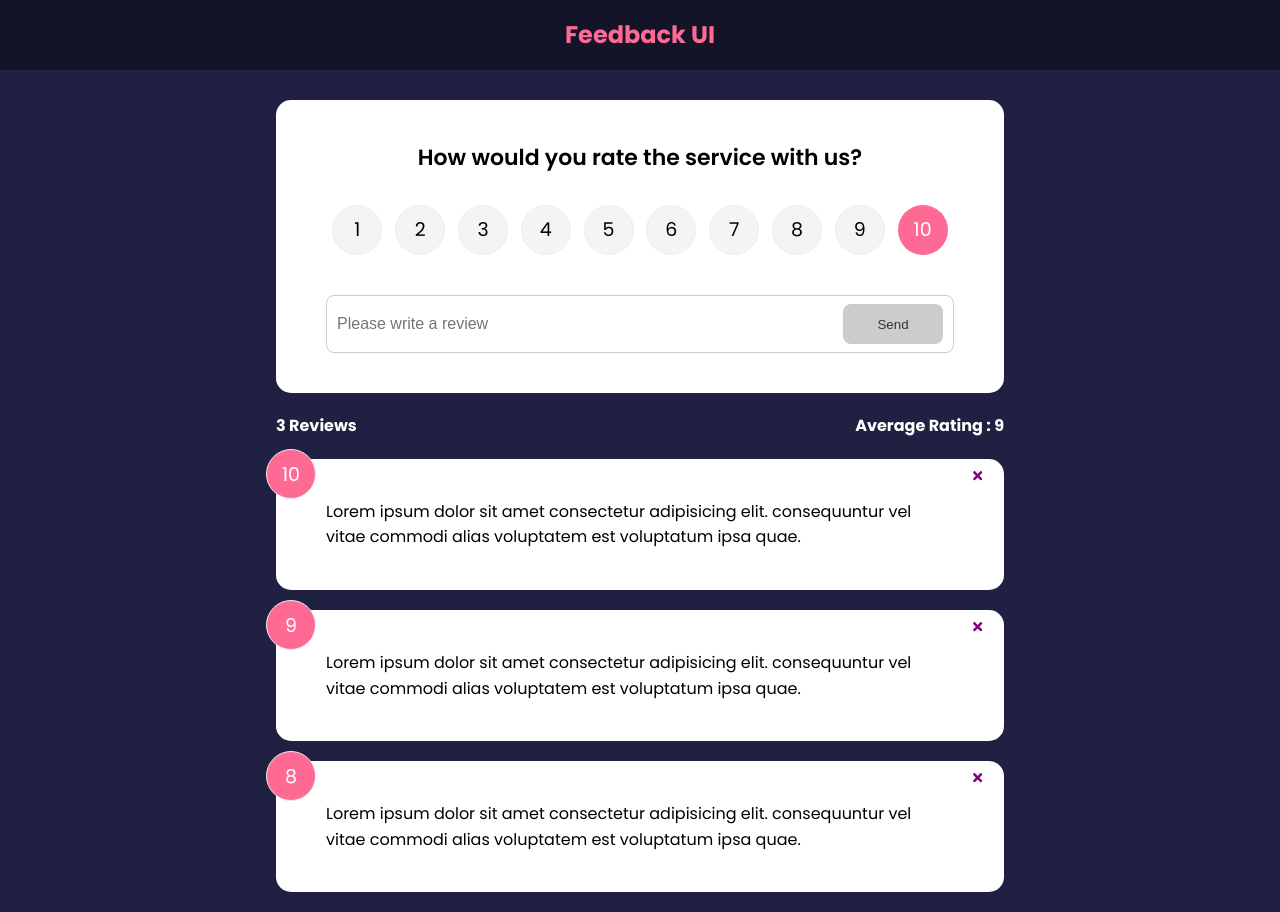
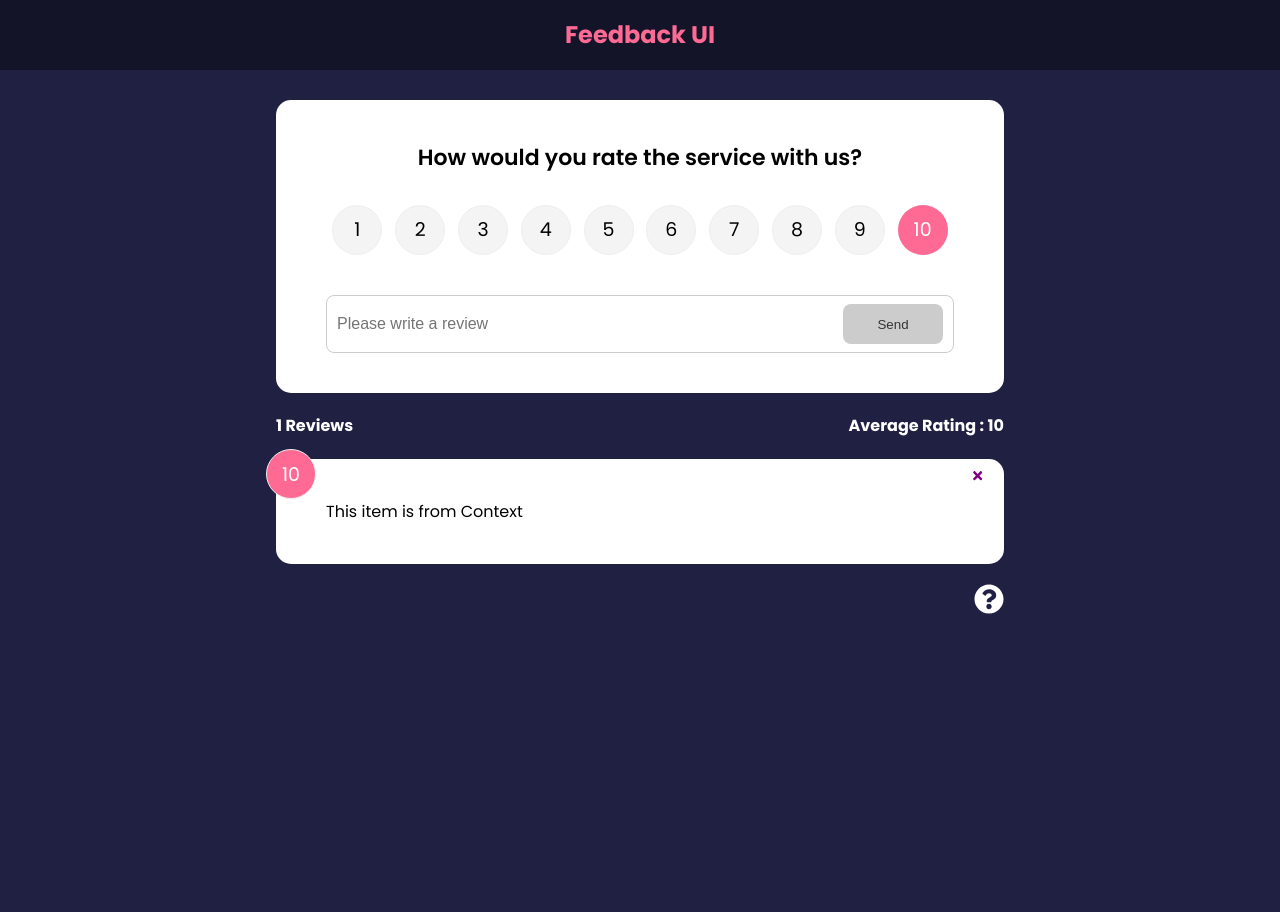
Before and after one commit to DhanushUpadya/Feedback-App, a React (Create React App) app: page / in a window 1280 px wide. After the commit the page ends 800 px from the top, so only its background shows below. Built offline with nearby package versions, Linux system fonts and the light colour scheme.

Commit message:
created a global state with useContext hook

```diff
--- a/src/App.js
+++ b/src/App.js
@@ -7,6 +7,8 @@ import FeedbackData from "./data/FeedbackData";
 import FeedbackStats from "./components/FeedbackStats";
 import FeedbackForm from "./components/FeedbackForm";
 import AboutPage from './pages/AboutPage';
+import AboutIconLink from './components/AboutIconLink';
+import {FeedbackProvider} from './context/FeedbackContext'
 
 
 function App() {
@@ -26,18 +28,17 @@ function App() {
 
     }
     return (
+        <FeedbackProvider>
         <Router>
         <Header />
-
-
         <div className="container">
             <Routes>
                 <Route exact path ='/' element={
                     <>
                      <FeedbackForm handleAdd = {addFeedback}/>
-                     <FeedbackStats feedback={feedback}/>
+                     <FeedbackStats />
                     <FeedbackList
-                        feedback = {feedback}
+
                          handleDelete={deleteFeedback}
                             />
                     </>
@@ -45,9 +46,13 @@ function App() {
 
                 </Route>
             < Route path='/about' element={<AboutPage/>}/>
+
+
             </Routes>
+            <AboutIconLink/>
         </div>
         </Router>
+        </FeedbackProvider>
     )
 }
 
--- /dev/null
+++ b/src/components/AboutIconLink.jsx
@@ -0,0 +1,15 @@
+import React from 'react'
+import {FaQuestionCircle} from 'react-icons/fa'
+import {Link} from 'react-router-dom'
+
+function AboutIconLink() {
+  return (
+    <div className='about-link'>
+        <Link to='/about'>
+      <FaQuestionCircle size={30}/>
+      </Link>
+    </div>
+  )
+}
+
+export default AboutIconLink
--- a/src/components/FeedbackList.jsx
+++ b/src/components/FeedbackList.jsx
@@ -1,13 +1,17 @@
 import React from 'react'
 import FeedbackItem from './FeedbackItem';
-import PropTypes from 'prop-types'
+
 import {motion,AnimatePresence} from 'framer-motion'
+import {useContext} from 'react'
+import FeedbackContext from '../context/FeedbackContext';
 
 
-function FeedbackList({feedback,handleDelete}) {
+function FeedbackList({handleDelete}) {
+
+    const {feedback} = useContext(FeedbackContext)
+
 
 if(!feedback || feedback.length===0){
-    console.log("Hi");
     return <p>No Feedbacks given yet!!!!</p>
 }
 
@@ -44,14 +48,6 @@ return (
 //   )
 }
 
-FeedbackList.propTypes = {
-    feedback : PropTypes.arrayOf(
-        PropTypes.shape({
-            id: PropTypes.number.isRequired,
-            text: PropTypes.string.isRequired,
-            rating : PropTypes.number.isRequired
-        })
-    )
-}
+
 
 export default FeedbackList
--- a/src/components/FeedbackStats.jsx
+++ b/src/components/FeedbackStats.jsx
@@ -1,10 +1,13 @@
 import React from 'react'
-import PropTypes from 'prop-types'
+
+import {useContext} from 'react'
+import FeedbackContext from '../context/FeedbackContext'
 
 
 
+function FeedbackStats() {
 
-function FeedbackStats({feedback}) {
+const {feedback} = useContext(FeedbackContext)
     let average = feedback.reduce((acc,curr)=>{
         return (acc + curr.rating)
     },0) /feedback.length
@@ -19,8 +22,6 @@ function FeedbackStats({feedback}) {
   )
 }
 
-FeedbackStats.propTypes = {
-    feedback: PropTypes.array.isRequired
-}
+
 
 export default FeedbackStats
--- /dev/null
+++ b/src/context/FeedbackContext.js
@@ -0,0 +1,22 @@
+import {createContext,useState} from 'react'
+
+const FeedbackContext = createContext()// Creates a context object
+
+export const FeedbackProvider = ({children})=>{
+
+    const [feedback,setFeedback] = useState([
+        {
+            id:1,
+            text:"This item is from Context",
+            rating:10
+        }
+    ])
+
+        return ( <FeedbackContext.Provider value={{
+                feedback
+        }}>{/* ContextObject.provider value={}*/}
+            {children}
+        </FeedbackContext.Provider>
+)}
+
+export default FeedbackContext
--- a/src/pages/AboutPage.jsx
+++ b/src/pages/AboutPage.jsx
@@ -1,6 +1,6 @@
 import React from 'react'
 import Card from '../components/shared/Card'
-
+import {Link} from 'react-router-dom'
 
 function AboutPage() {
   return (
@@ -11,7 +11,7 @@ function AboutPage() {
         <p>Version: 1.0.0</p>
 
         <p>
-            <a href='/'>Back to Home Page</a>
+            <Link to='/'>Back to Home Page</Link>
         </p>
       </div>
     </Card>
```
